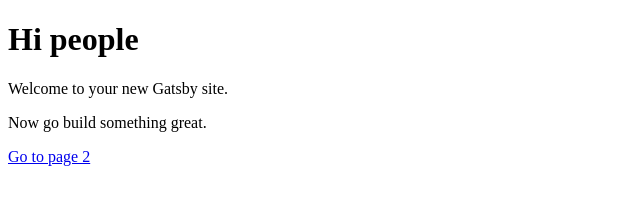
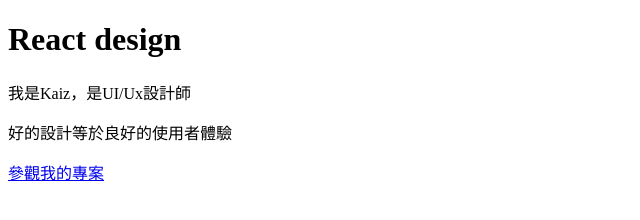
Before and after one commit to Kaizmaker/my-app, a Gatsby site: page / in a window 1280 px wide. Shown: the whole page, without its empty margins (0-640 px from the left). Built offline with nearby package versions, Linux system fonts and the light colour scheme; Gatsby itself is replaced by a stand-in of ours.

Commit message:
2019-6-image

```diff
--- a/src/pages/index.js
+++ b/src/pages/index.js
@@ -3,10 +3,10 @@ import Link from 'gatsby-link'
 
 const IndexPage = () => (
   <div>
-    <h1>Hi people</h1>
-    <p>Welcome to your new Gatsby site.</p>
-    <p>Now go build something great.</p>
-    <Link to="/page-2/">Go to page 2</Link>
+    <h1>React design</h1>
+    <p>我是Kaiz，是UI/Ux設計師</p>
+    <p>好的設計等於良好的使用者體驗</p>
+    <Link to="/page-2/">參觀我的專案</Link>
   </div>
 )
 
```
Also changed, not shown: src/images/K.svg (added), src/images/Wave2.png (added), src/images/logo-designcode.svg (added), src/images/logo-figma.png (added), src/images/logo-framer.png (added), src/images/logo-invision.png (added), src/images/logo-react.png (added), src/images/logo-sketch.png (added), src/images/logo-studio.png (added), src/images/logo-swift.png (added), src/images/logo-trello.png (added), src/images/logo-vs.png (added), src/images/logo-xcode.png (added), src/images/react-small.png (added), 4 more files, 1 other file.
